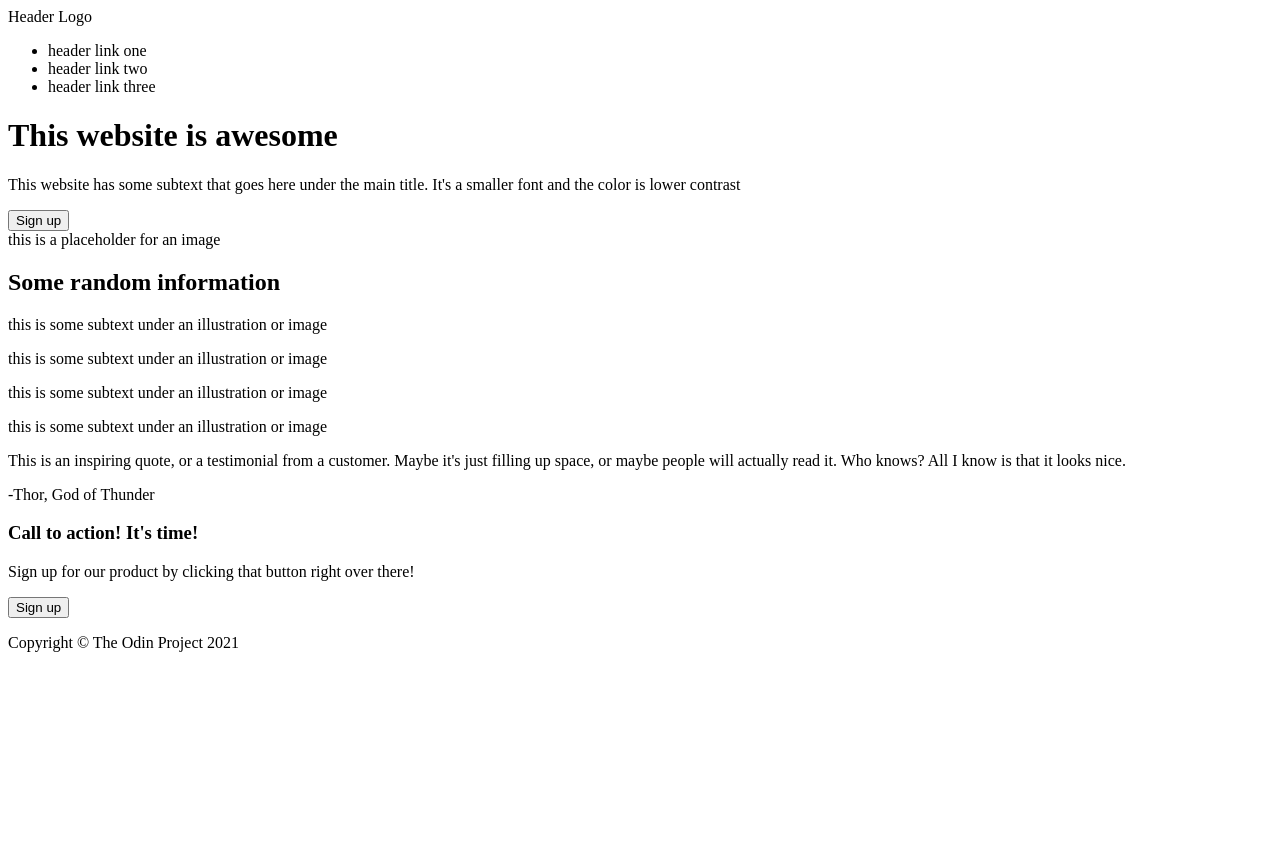
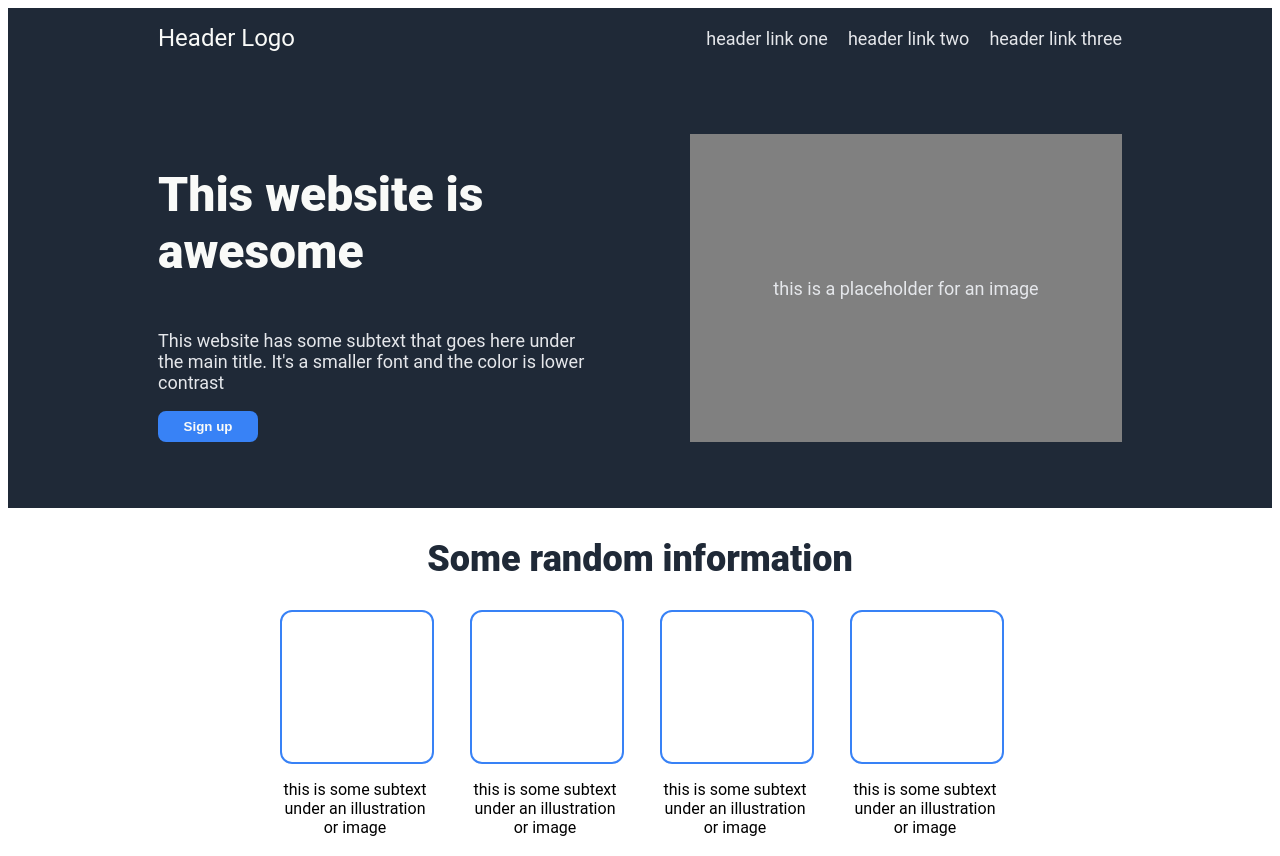
Before and after one commit to Victorloma/landing-page, a plain HTML site: page index.html in a window 1280 px wide. Shown: the top 856 px of the page. Before the commit the page ends 800 px from the top, so only its background shows below. Drawn offline with Linux system fonts and the light colour scheme.

Commit message:
added styling to landing page

```diff
--- a/index.html
+++ b/index.html
@@ -20,12 +20,14 @@
         <div class="hero-left">
             <h1>This website is awesome</h1>
             <p>This website has some subtext that goes here under the main title. It's a smaller font and the color is lower contrast</p>
-            <button clas="sign-up">Sign up</button>
+            <button class="sign-up">Sign up</button>
         </div>
         <div class="hero-right">this is a placeholder for an image</div>
     </div>
+
     <div class="content">
         <h2>Some random information</h2>
+        <div class="cards">
             <div class="card">
                 <div class="card-image"></div>
                 <p class="card-text">this is some subtext under an illustration or image</p>
@@ -43,6 +45,7 @@
                 <p class="card-text">this is some subtext under an illustration or image</p>
             </div>
         </div>
+    </div>
     <div class="quote">
         <p class="quote-text">This is an inspiring quote, or a testimonial from a customer. Maybe it's just filling up space, or maybe people will actually read it. Who knows? All I know is that it looks nice.</p>
         <p class="quote-credits">-Thor, God of Thunder</p>
--- a/styles.css
+++ b/styles.css
@@ -0,0 +1,141 @@
+body{
+    font-family: Roboto, Oxygen, Ubuntu, Cantarell, 'Open Sans', 'Helvetica Neue', sans-serif;
+}
+.header,
+.hero{
+    background-color: #1F2937;
+    display: flex;
+
+
+}
+
+.header{
+    padding: 16px 150px;
+    justify-content: space-between;
+    align-items: center;
+}
+
+.hero{
+    padding: 66px 150px;
+}
+
+.header-logo{
+    color: #F9FAF8;
+    font-size: 24px;
+    display: flex;
+}
+
+.header-links,
+.hero-left p,
+.hero-right {
+    color: #E5E7EB;
+    font-size: 18px;
+}
+
+.header-links{
+    display: flex;
+}
+
+.hero-left,
+.hero-right{
+    display: flex;
+    flex: 1 1 0;
+
+}
+
+.hero-left h1{
+    color: #F9FAF8;
+    font-size: 48px;
+    font-weight: 900;
+}
+
+.hero-left{
+    flex-direction: column;
+    padding-right: 100px;
+    flex-wrap: wrap;
+
+}
+
+.hero-right{
+    justify-content: center;
+    align-items: center;
+    background-color: grey;
+    text-align: center
+}
+h1{
+    margin: ;
+}
+
+li{
+    margin-left: 20px;
+}
+
+ul{
+    list-style: none;
+    margin: 0px;
+    padding: 0px;
+}
+
+.sign-up{
+    background-color: #3882F6;
+    border-radius:8px;
+    padding: 8px 16px;
+    width: 100px;
+    border: 0px;
+    color: #F9FAF8;
+    font-weight: 700;
+}
+
+h2{
+    display: flex;
+    color: #1F2937;
+    text-align: center;
+    font-size: 36px;
+    font-weight: 900;
+    justify-content: center;
+}
+
+.content{
+    display: flex;
+    flex-direction: column;
+    padding: 0px 150px 32px 150px;
+}
+
+.cards{
+    display: flex;
+    justify-content: center;
+    gap: 40px;
+}
+.card-image{
+    height: 150px;
+    border: 2px;
+    border-color: #3882F6;
+    border-style: solid;
+    border-radius: 12px;
+}
+
+.card,
+.card-image{
+    width: 150px;
+}
+
+.card-text{
+    text-align: center;
+}
+
+.quote{
+    background-color: #E5E7EB;
+    padding: 32px 400px
+
+}
+
+.quote-text{
+    color: #1F2937;
+    font-size: 36px;
+    font-weight: light;
+    font-style: italic;
+}
+
+.quote-credits{
+    text-align: right;
+}
```
Lines whose indentation alone changed are shown as unchanged.
